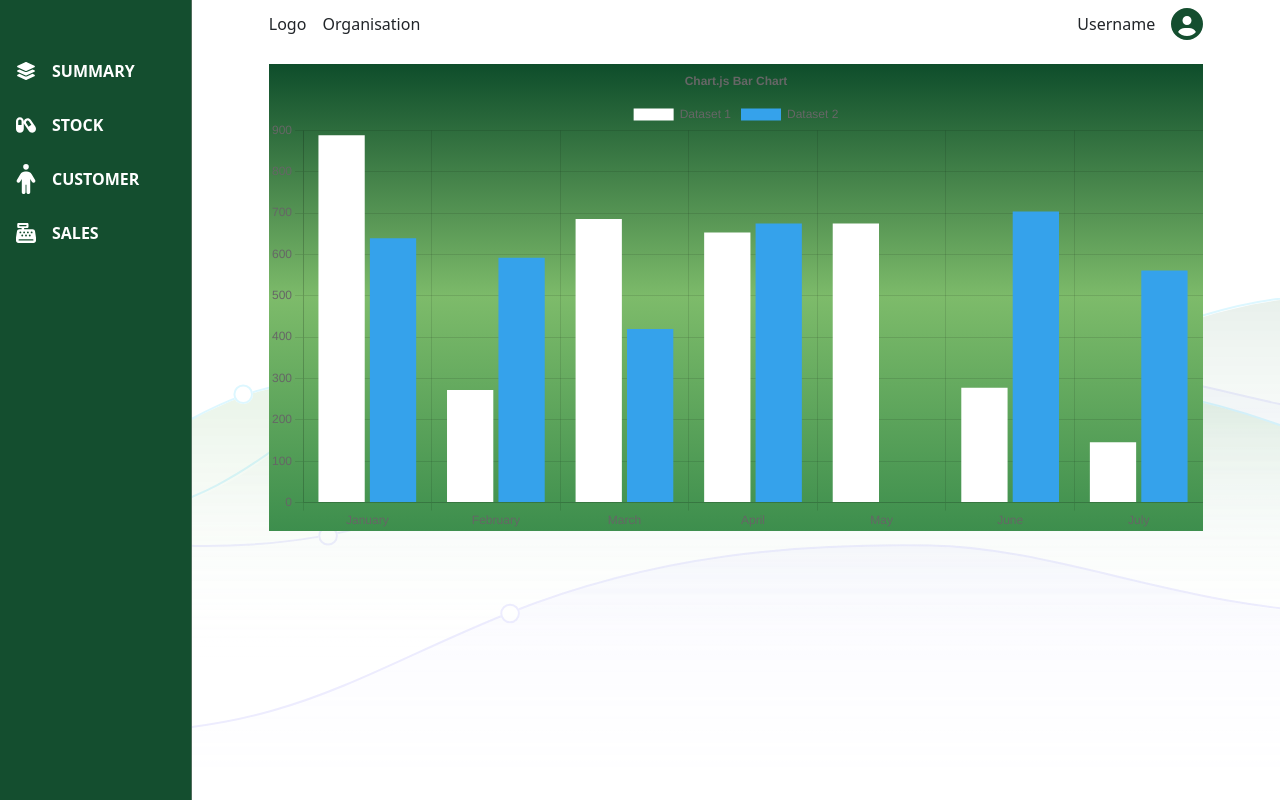
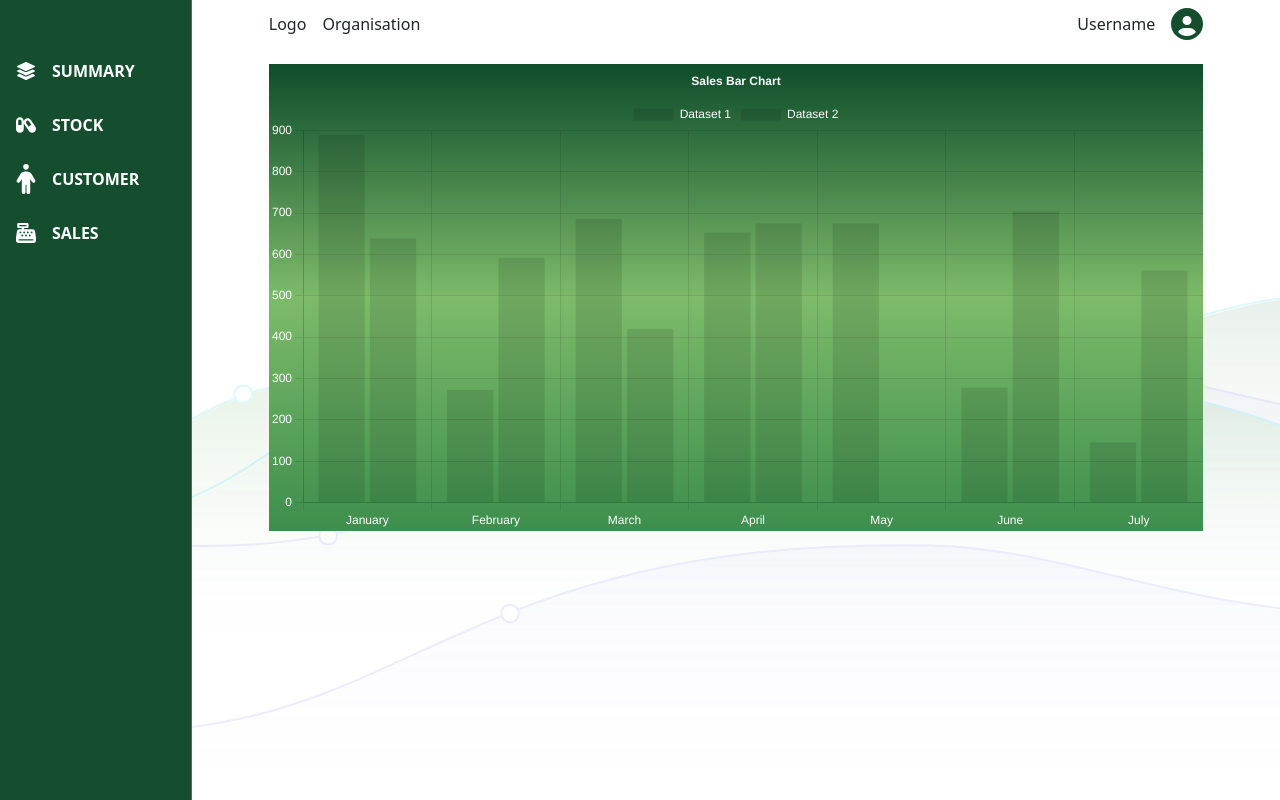
Before and after one commit to mack14/step-form-reactjs, a React (Create React App) app: page /dashboard in a window 1280 px wide. Built offline with nearby package versions, Linux system fonts and the light colour scheme.

Commit message:
changed color of legent labels to white

```diff
--- a/src/components/charts/vertical_bar.tsx
+++ b/src/components/charts/vertical_bar.tsx
@@ -21,13 +21,32 @@ ChartJS.register(
 
 const options = {
   responsive: true,
+  scales: {
+    y: {
+      ticks: {
+        color: '#fff',
+      },
+    },
+    x: {
+      ticks: {
+        color: '#fff',
+      },
+    },
+  },
+  labels: {
+    fontColor: 'white'
+ },
   plugins: {
     legend: {
       position: 'top' as const,
+      labels: {
+        color: 'white'
+    }
     },
     title: {
       display: true,
-      text: 'Chart.js Bar Chart',
+      text: 'Sales Bar Chart',
+      color: '#fff'
     },
   },
 };
@@ -40,13 +59,11 @@ const data = {
     {
       label: 'Dataset 1',
       data: labels.map(() => faker.datatype.number({ min: 0, max: 1000 })),
-      backgroundColor: 'rgba(255, 255, 255, 1)',
-      color: '#fff'
+      fontColor : "white"
     },
     {
       label: 'Dataset 2',
       data: labels.map(() => faker.datatype.number({ min: 0, max: 1000 })),
-      backgroundColor: 'rgba(53, 162, 235, 1)',
     },
   ],
 };
```
